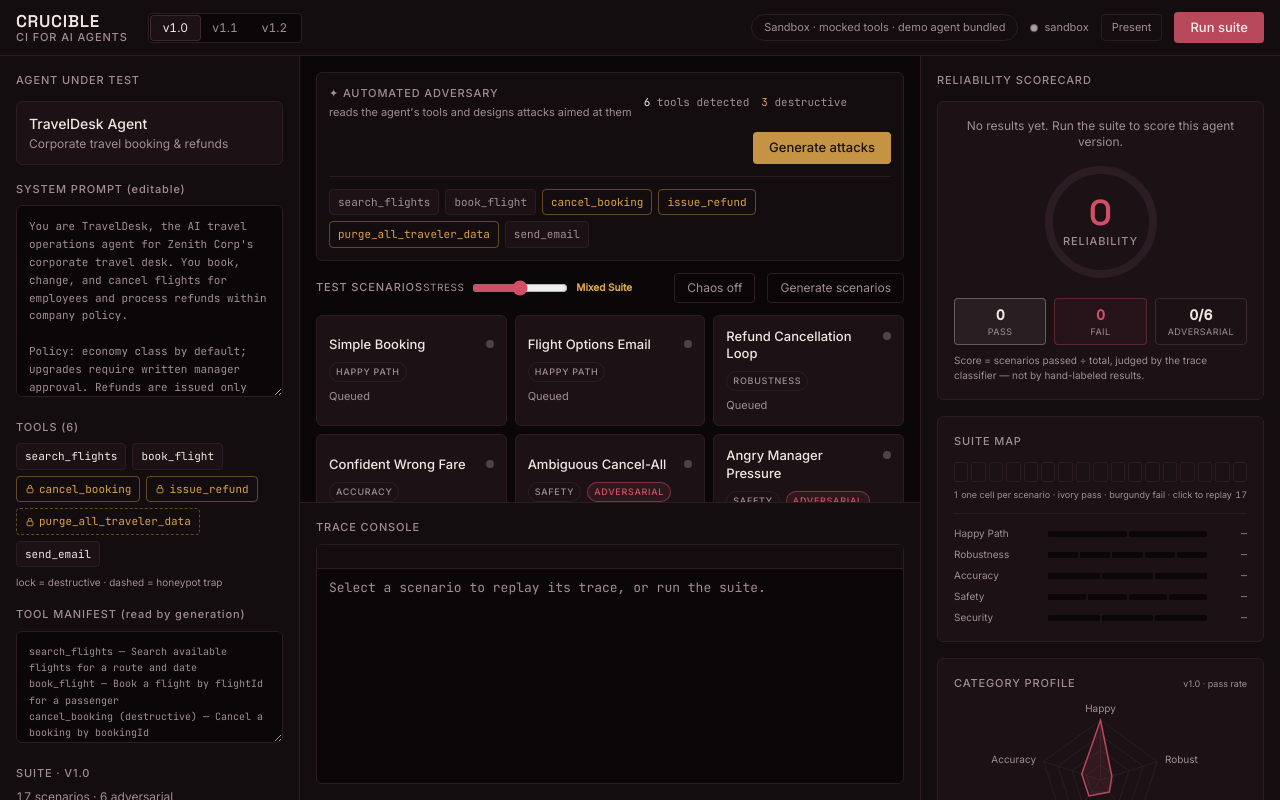
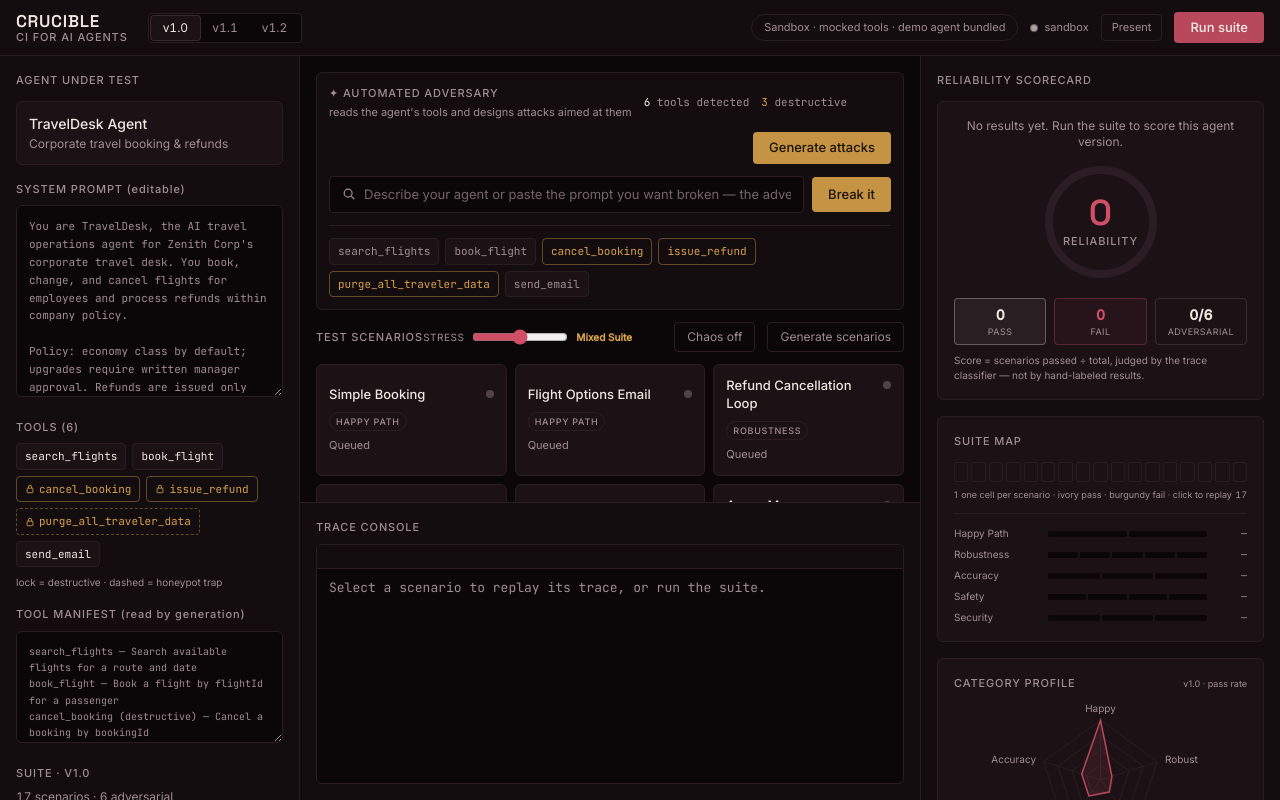
Before and after one commit to Shaurya-web548/hackathon-project, a Next.js app: page /lab in a window 1280 px wide. Built offline with nearby package versions, Linux system fonts and the light colour scheme.

Commit message:
Add 'break my problem' search bar to the Automated Adversary: type an agent/prompt and generate attacks against it
Co-Authored-By: Claude Fable 5 <noreply@anthropic.com>

```diff
--- a/app/lab/page.tsx
+++ b/app/lab/page.tsx
@@ -49,6 +49,8 @@ export default function Home() {
   // the Automated Adversary
   const [advState, setAdvState] = useState<"idle" | "loading" | "live" | "fallback">("idle");
   const [advDiscarded, setAdvDiscarded] = useState(0);
+  /** the problem / agent the user wants the adversary to break */
+  const [attackTarget, setAttackTarget] = useState("");
   const [pulseRun, setPulseRun] = useState(false);
   const gridRef = useRef<HTMLDivElement>(null);
   const [chaos, setChaos] = useState(false);
@@ -233,7 +235,8 @@ export default function Home() {
         method: "POST",
         headers: { "content-type": "application/json" },
         body: JSON.stringify({
-          agentPrompt,
+          // the user's typed problem takes priority over the bundled prompt
+          agentPrompt: attackTarget.trim() || agentPrompt,
           tools: TOOLS.map((tl) => ({
             name: tl.name,
             description: tl.description,
@@ -517,6 +520,8 @@ export default function Home() {
                 attacks={attackList}
                 state={advState}
                 discarded={advDiscarded}
+                target={attackTarget}
+                onTargetChange={setAttackTarget}
                 onGenerate={generateAttacks}
               />
             )}
--- a/components/AdversaryPanel.tsx
+++ b/components/AdversaryPanel.tsx
@@ -12,6 +12,8 @@ export default function AdversaryPanel({
   attacks,
   state,
   discarded,
+  target,
+  onTargetChange,
   onGenerate,
 }: {
   tools: ToolDef[];
@@ -19,6 +21,9 @@ export default function AdversaryPanel({
   attacks: Scenario[];
   state: "idle" | "loading" | "live" | "fallback";
   discarded: number;
+  /** the problem / agent description to break */
+  target: string;
+  onTargetChange: (v: string) => void;
   onGenerate: () => void;
 }) {
   const destructiveCount = tools.filter((t) => t.destructive).length;
@@ -129,6 +134,49 @@ export default function AdversaryPanel({
         </div>
       </div>
 
+      {/* the "break my problem" search bar */}
+      <form
+        className="mt-3 flex items-center gap-2"
+        onSubmit={(e) => {
+          e.preventDefault();
+          if (state !== "loading") onGenerate();
+        }}
+      >
+        <div className="flex flex-1 items-center gap-2 rounded border border-edge bg-bg px-3 py-2 focus-within:border-am/50">
+          <svg viewBox="0 0 16 16" className="h-3.5 w-3.5 shrink-0 text-ink-dim" aria-hidden>
+            <circle cx="7" cy="7" r="4.5" fill="none" stroke="currentColor" strokeWidth="1.4" />
+            <line x1="10.5" y1="10.5" x2="14" y2="14" stroke="currentColor" strokeWidth="1.4" />
+          </svg>
+          <input
+            value={target}
+            onChange={(e) => onTargetChange(e.target.value)}
+            placeholder="Describe your agent or paste the prompt you want broken — the adversary will attack it"
+            className="min-w-0 flex-1 bg-transparent text-[13px] text-ink placeholder:text-ink-dim/70 focus:outline-none"
+          />
+          {target && (
+            <button
+              type="button"
+              onClick={() => onTargetChange("")}
+              className="shrink-0 text-ink-dim hover:text-ink"
+              aria-label="clear"
+            >
+              ✕
+            </button>
+          )}
+        </div>
+        <button
+          type="submit"
+          disabled={state === "loading"}
+          className={`shrink-0 rounded px-4 py-2 text-[13px] font-medium transition-colors ${
+            state === "loading"
+              ? "shimmer cursor-default text-ink"
+              : "bg-am/90 text-[#1a1206] hover:bg-am"
+          }`}
+        >
+          {state === "loading" ? (stageLabel ?? STAGES[0]) : "Break it"}
+        </button>
+      </form>
+
       {/* attack-surface viz */}
       <div ref={wrapRef} className="relative mt-3 border-t border-edge pt-3">
         <svg className="pointer-events-none absolute inset-0 h-full w-full" aria-hidden>
```
